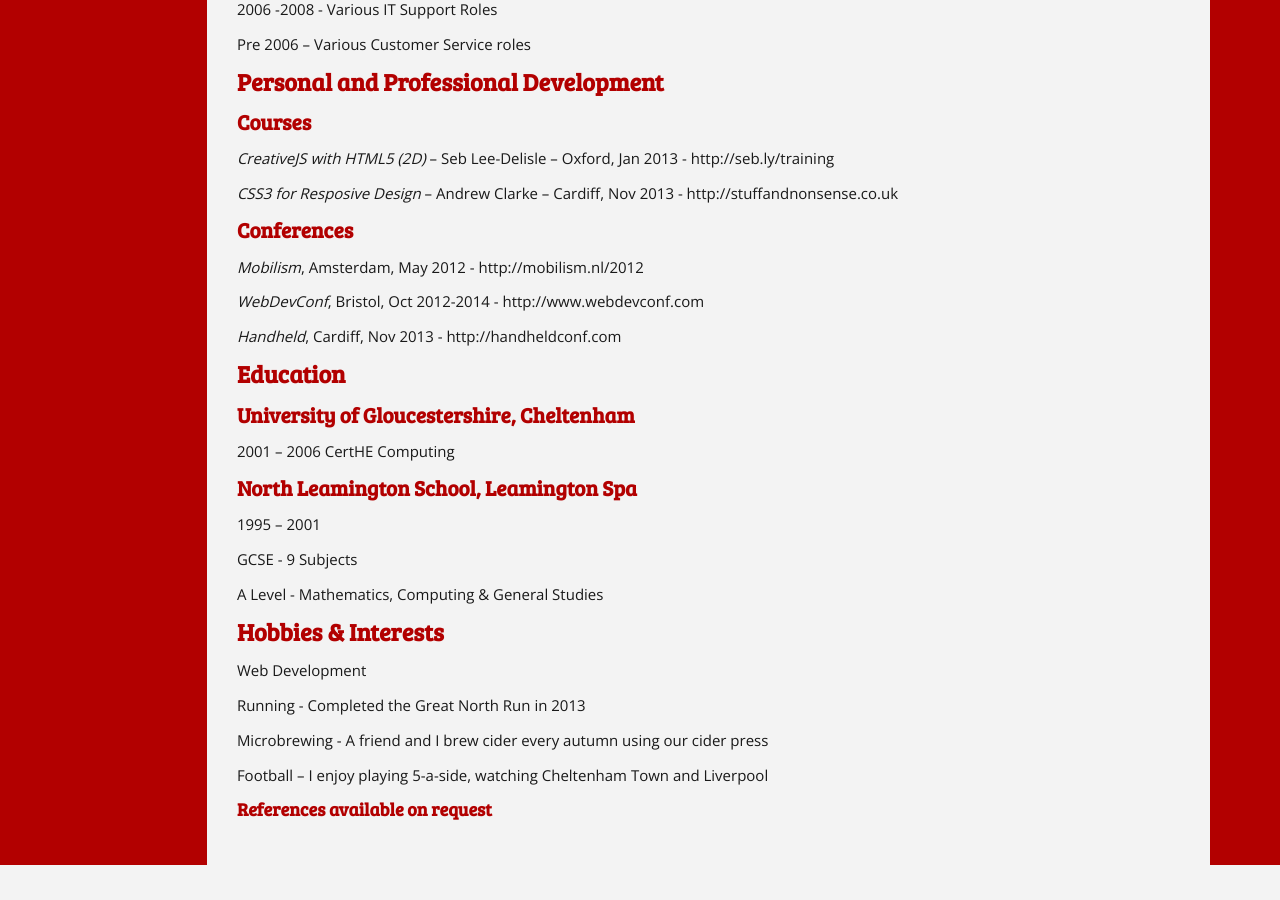
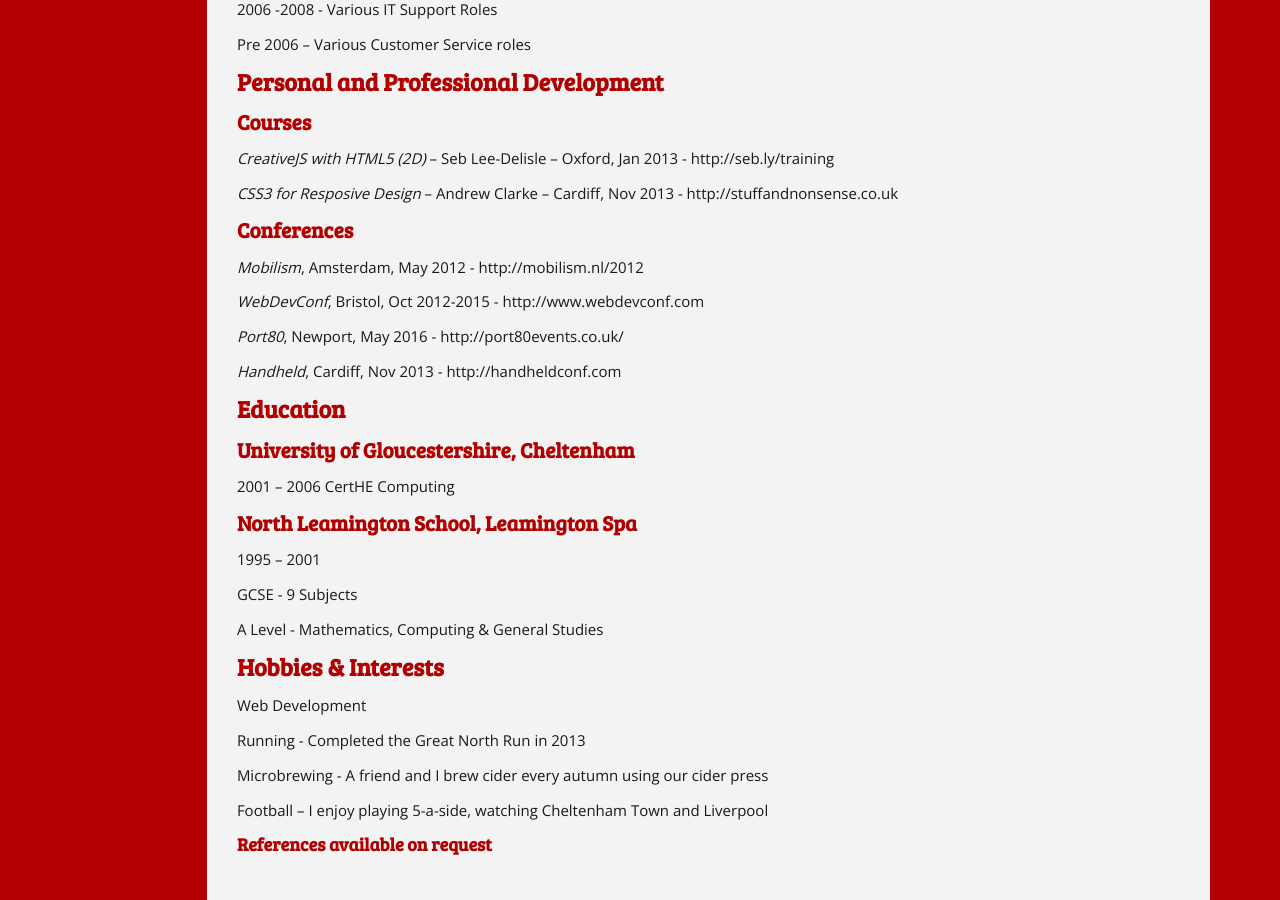
Before and after one commit to davebeesley/davebeesley.github.io, a Jekyll site: the page built from cv-resume/index.md, in a window 1280 px wide and 900 px high, scrolled down 1774 px. Built offline with Jekyll 4.4.1, drawn with Linux system fonts in a browser that asks for light colours; comment, search, counter and statistics services are not loaded; before the commit the page ends 2639 px from its top, so only the background shows below that.

Commit message:
Update conference attendance

```diff
--- a/cv-resume/index.md
+++ b/cv-resume/index.md
@@ -96,7 +96,9 @@ Pre 2006 – Various Customer Service roles
 
 *Mobilism*, Amsterdam, May 2012 - http://mobilism.nl/2012
 
-*WebDevConf*, Bristol, Oct 2012-2014 - http://www.webdevconf.com
+*WebDevConf*, Bristol, Oct 2012-2015 - http://www.webdevconf.com
+
+*Port80*, Newport, May 2016 - http://port80events.co.uk/
 
 *Handheld*, Cardiff, Nov 2013 - http://handheldconf.com
 
```
